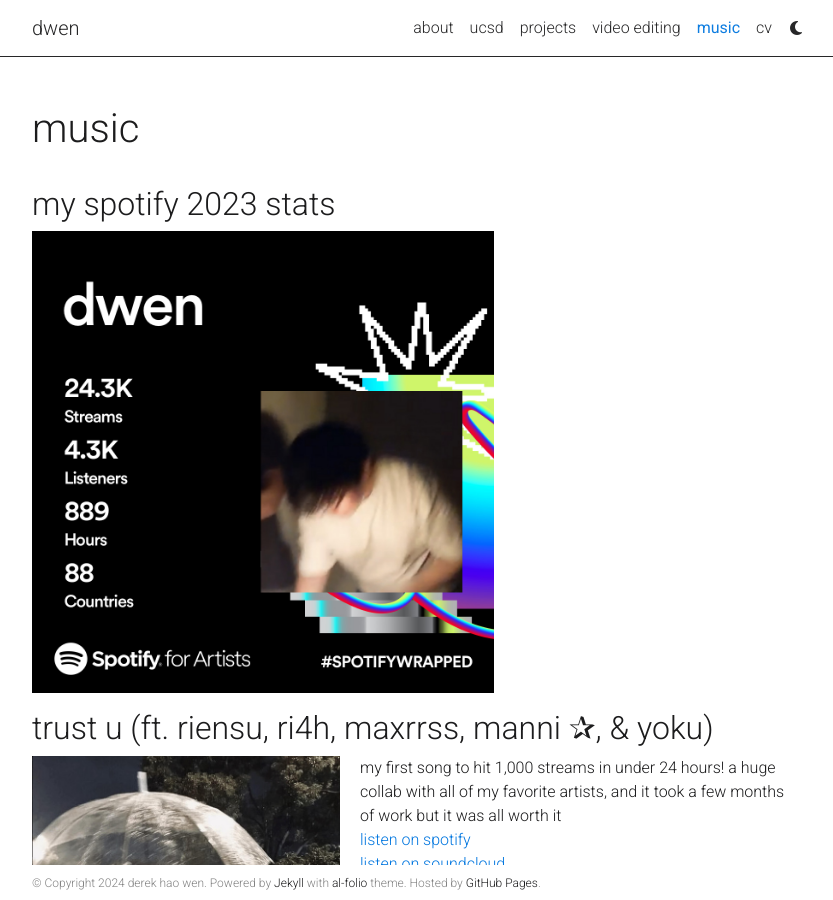
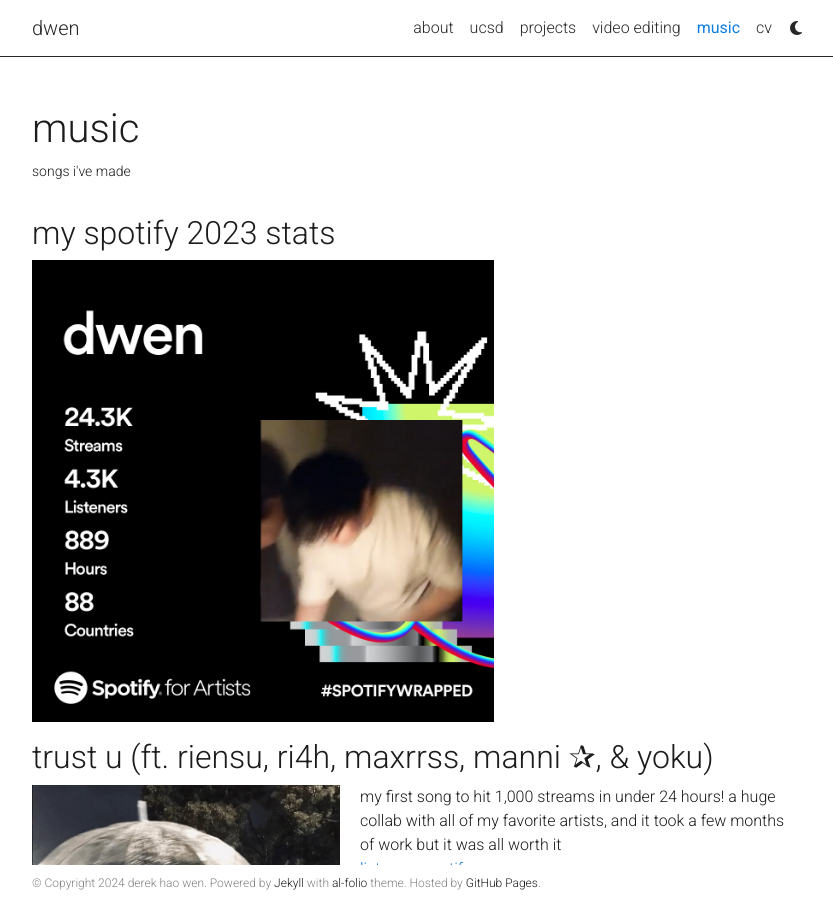
Before and after one commit to Derek-Wen/Derek-Wen.github.io, a Jekyll site: the page built from _pages/music.md, in a window 1280 px wide and 900 px high. Shown: the whole window, without its empty margins (223-1056 px from the left). Built offline with Jekyll 4.4.1, drawn with Linux system fonts in a browser that asks for light colours; comment, search, counter and statistics services are not loaded; a style sheet for code colours, icons or effects is not loaded.

Commit message:
changes to music

```diff
--- a/_pages/music.md
+++ b/_pages/music.md
@@ -2,6 +2,7 @@
 layout: page
 permalink: /music/
 title: music
+description: songs i've made
 nav: true
 nav_order: 4
 ---
```
